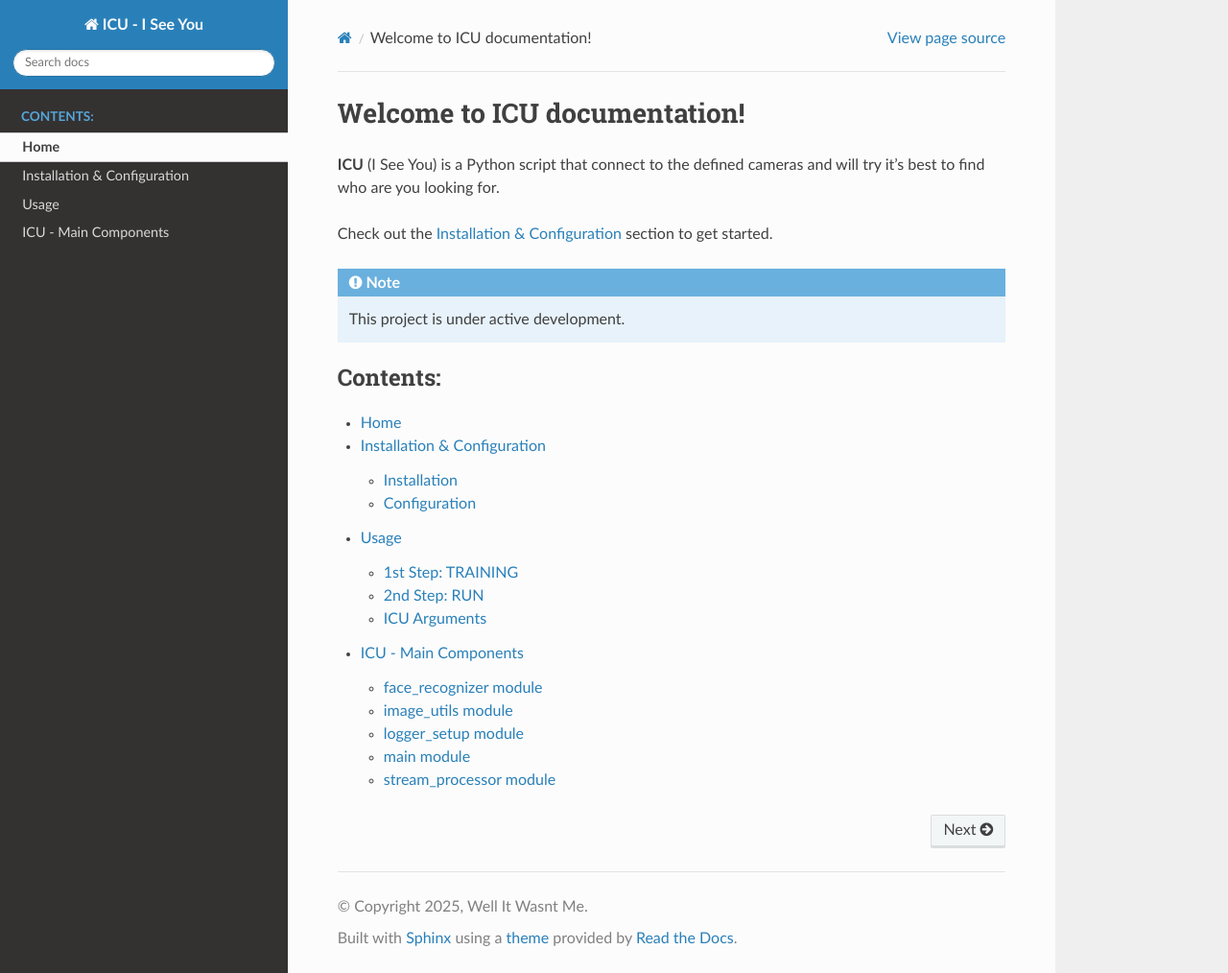
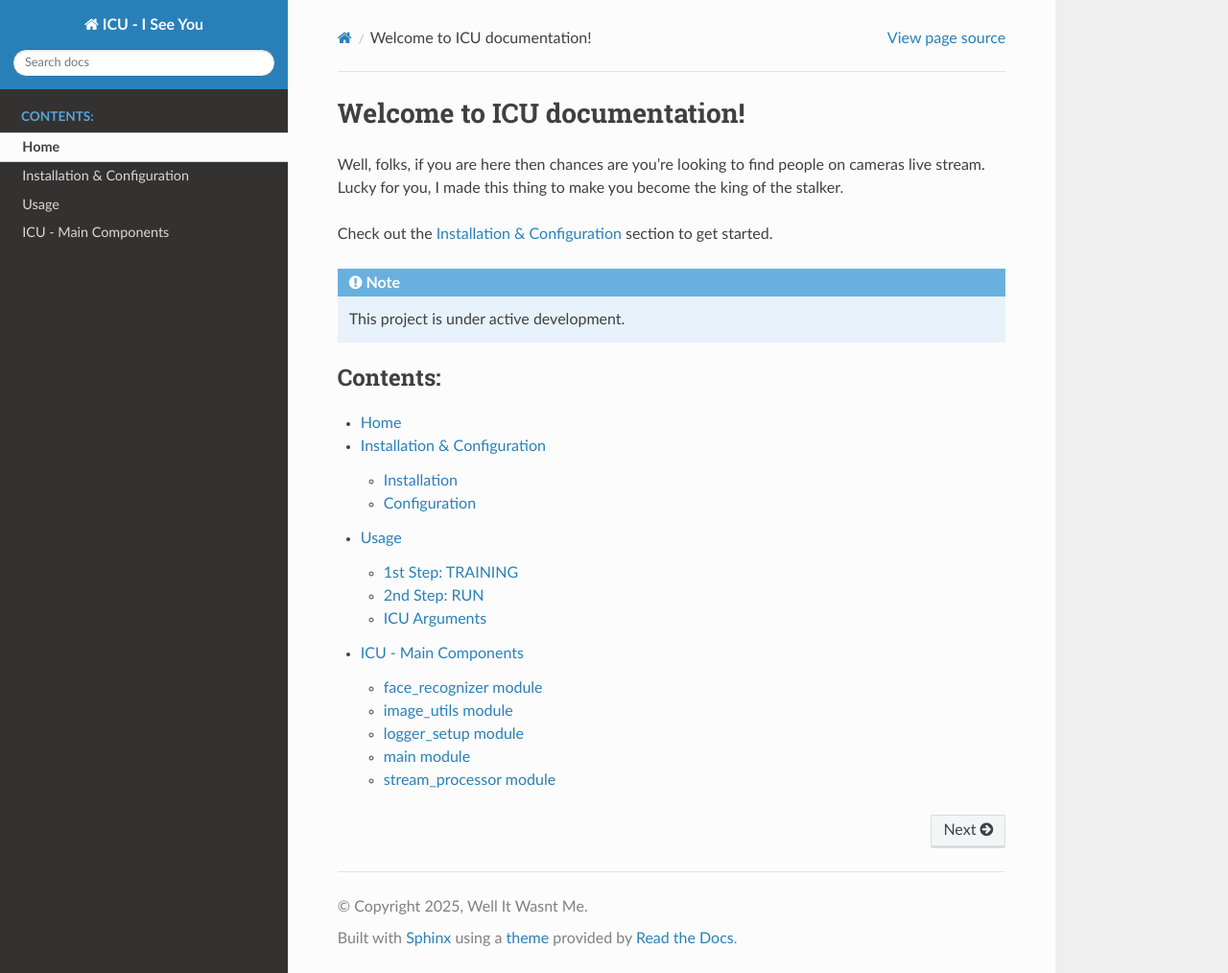
Before and after one commit to well-it-wasnt-me/ICU, a Sphinx documentation site: the page built from docs/index.rst, in a window 1280 px wide and 1014 px high. Shown: the whole window at 96% size. Built offline with Sphinx 7.4.7 and the Read the Docs theme 3.1.0, drawn with Linux system fonts in a browser that asks for light colours.

Commit message:
chore: few useless stuff

```diff
--- a/docs/index.rst
+++ b/docs/index.rst
@@ -1,8 +1,7 @@
 Welcome to ICU documentation!
 ===================================
 
-**ICU** (I See You) is a Python script that connect to the defined cameras
-and will try it's best to find who are you looking for.
+Well, folks, if you are here then chances are you're looking to find people on cameras live stream. Lucky for you, I made this thing to make you become the king of the stalker.
 
 Check out the :doc:`installation` section to get started.
 
```
Also changed, not shown: README.md (+3 -0 lines).
